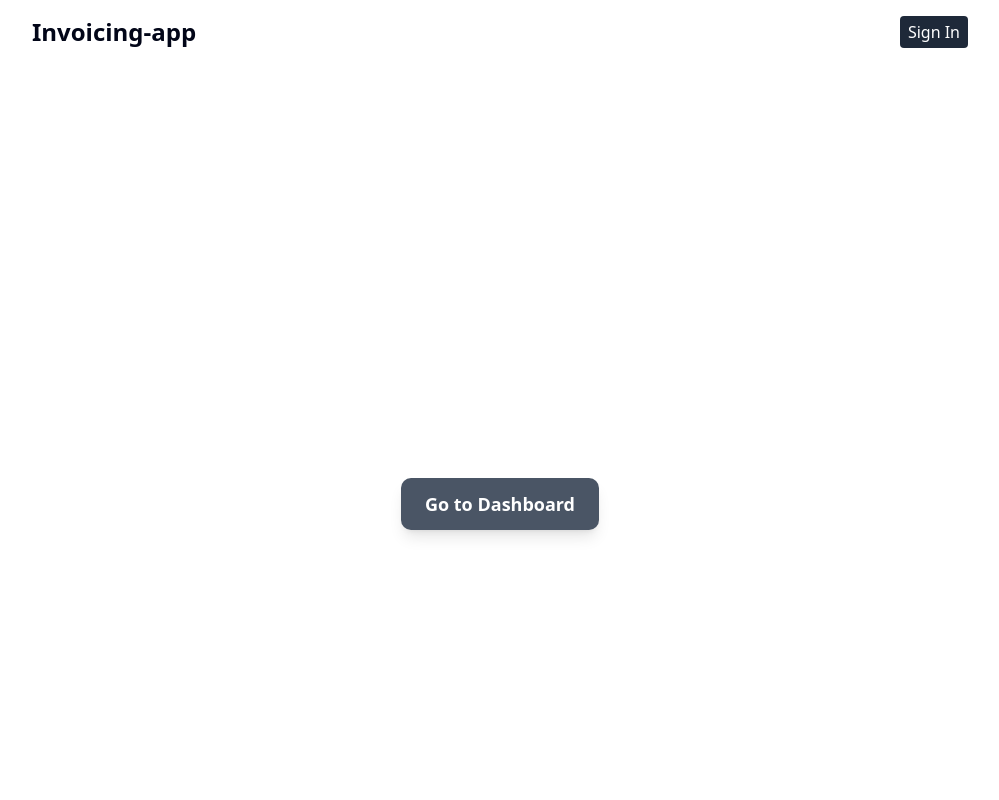
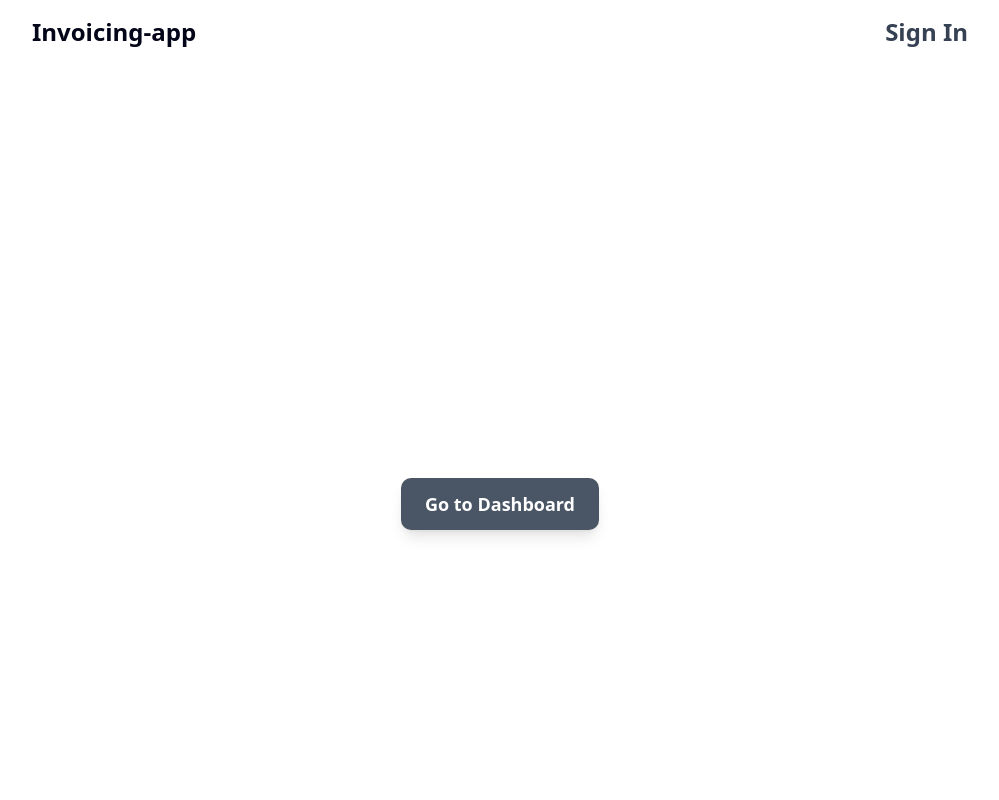
Before and after one commit to MogesBekele/invoice-app, a Next.js app: page / in a window 1280 px wide. Shown: the top 800 px of the page, without its empty margins (140-1139 px from the left). Built offline with nearby package versions, Linux system fonts and the light colour scheme; no server answers.

Commit message:
change font/header

```diff
--- a/src/components/Header.tsx
+++ b/src/components/Header.tsx
@@ -27,13 +27,13 @@ const Header = () => {
             <SignedOut>
               {isMobile ? (
                 <Link href="/sign-in">
-                  <button className="px-2 py-1 bg-gray-800 text-white rounded">
+                  <button className="  text-gray-700 bg-white hover:cursor-pointer font-semibold text-xl sm:text-2xl">
                     Sign In
                   </button>
                 </Link>
               ) : (
                 <SignInButton mode="modal">
-                  <button className="px-2 py-1 bg-gray-800 text-white rounded">
+                  <button className=" text-gray-700 bg-white hover:cursor-pointer font-semibold text-xl sm:text-2xl">
                     Sign In
                   </button>
                 </SignInButton>
```
